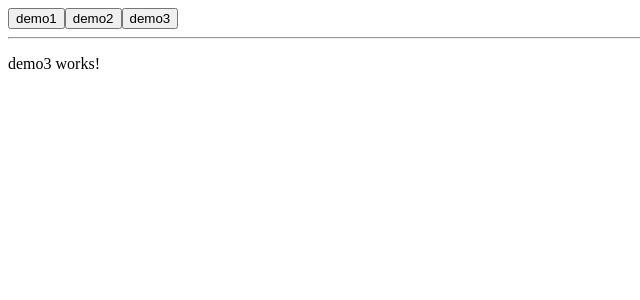
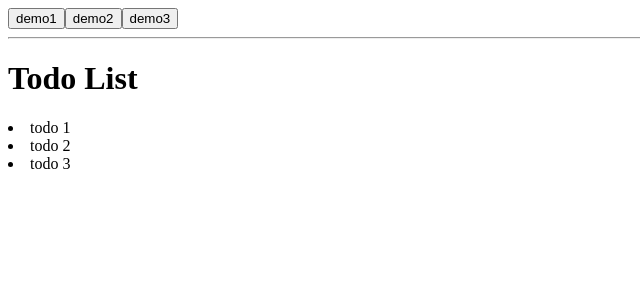
Before and after one commit to andreaborelli/angular16-demo, an Angular app: page /demo3 in a window 1280 px wide. Shown: the top 300 px of the page, without its empty margins (0-640 px from the left). Built offline with nearby package versions, Linux system fonts and the light colour scheme.

Commit message:
signal - array and typing

```diff
--- a/src/app/features/demo3.component.ts
+++ b/src/app/features/demo3.component.ts
@@ -1,4 +1,4 @@
-import { Component } from '@angular/core';
+import { Component, signal } from '@angular/core';
 import { CommonModule } from '@angular/common';
 
 @Component({
@@ -6,13 +6,24 @@ import { CommonModule } from '@angular/common';
   standalone: true,
   imports: [CommonModule],
   template: `
-    <p>
-      demo3 works!
-    </p>
+    <h1>Todo List</h1>
+    <li *ngFor="let todo of todos()">{{todo.title}}</li>
   `,
   styles: [
   ]
 })
 export class Demo3Component {
 
+  todos = signal<Todo[]>  ([
+    { id: 1, title: 'todo 1', completed: true },
+    { id: 2, title: 'todo 2', completed: false },
+    { id: 3, title: 'todo 3', completed: true }
+
+  ]);
+
 }
+export interface Todo {
+  id: number;
+  title: string;
+  completed: boolean;
+}
```
